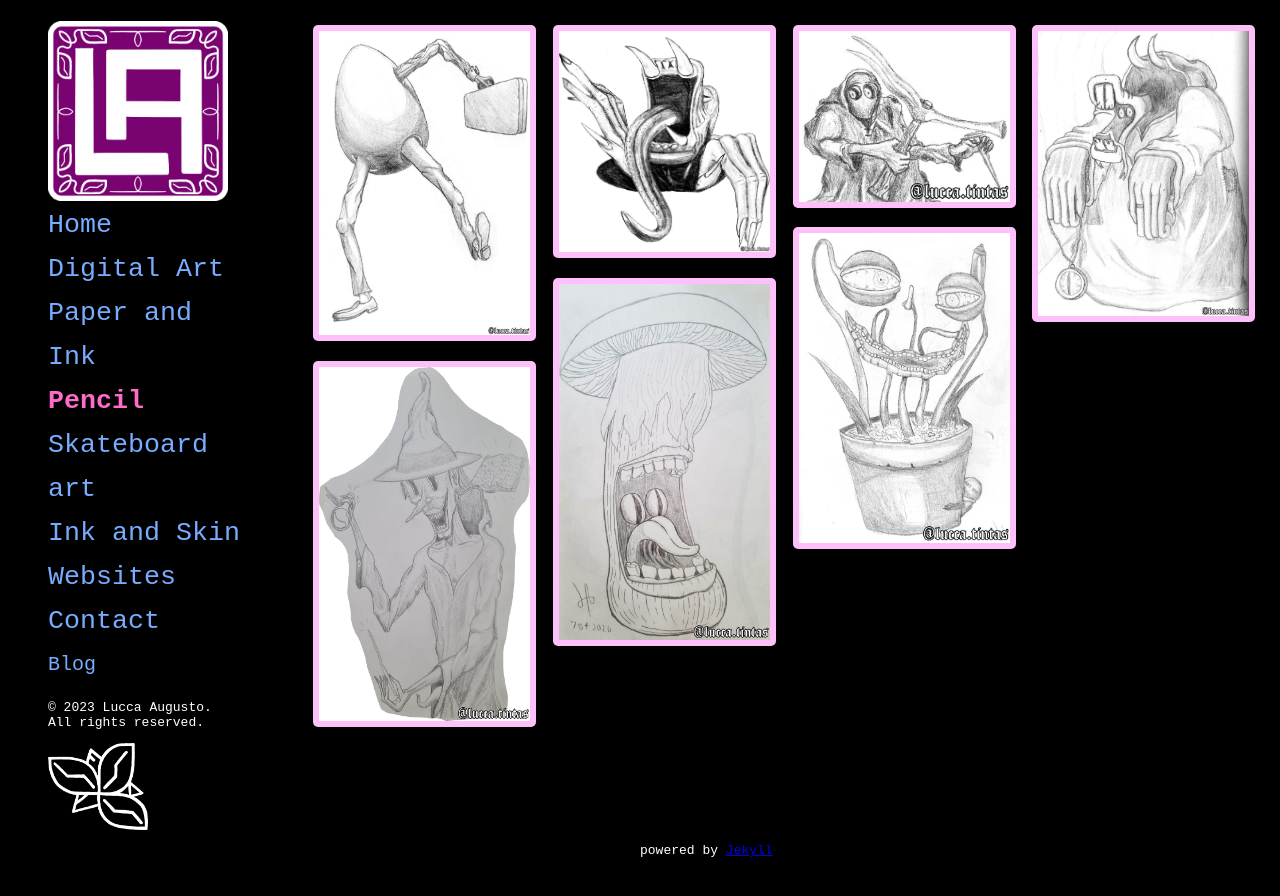
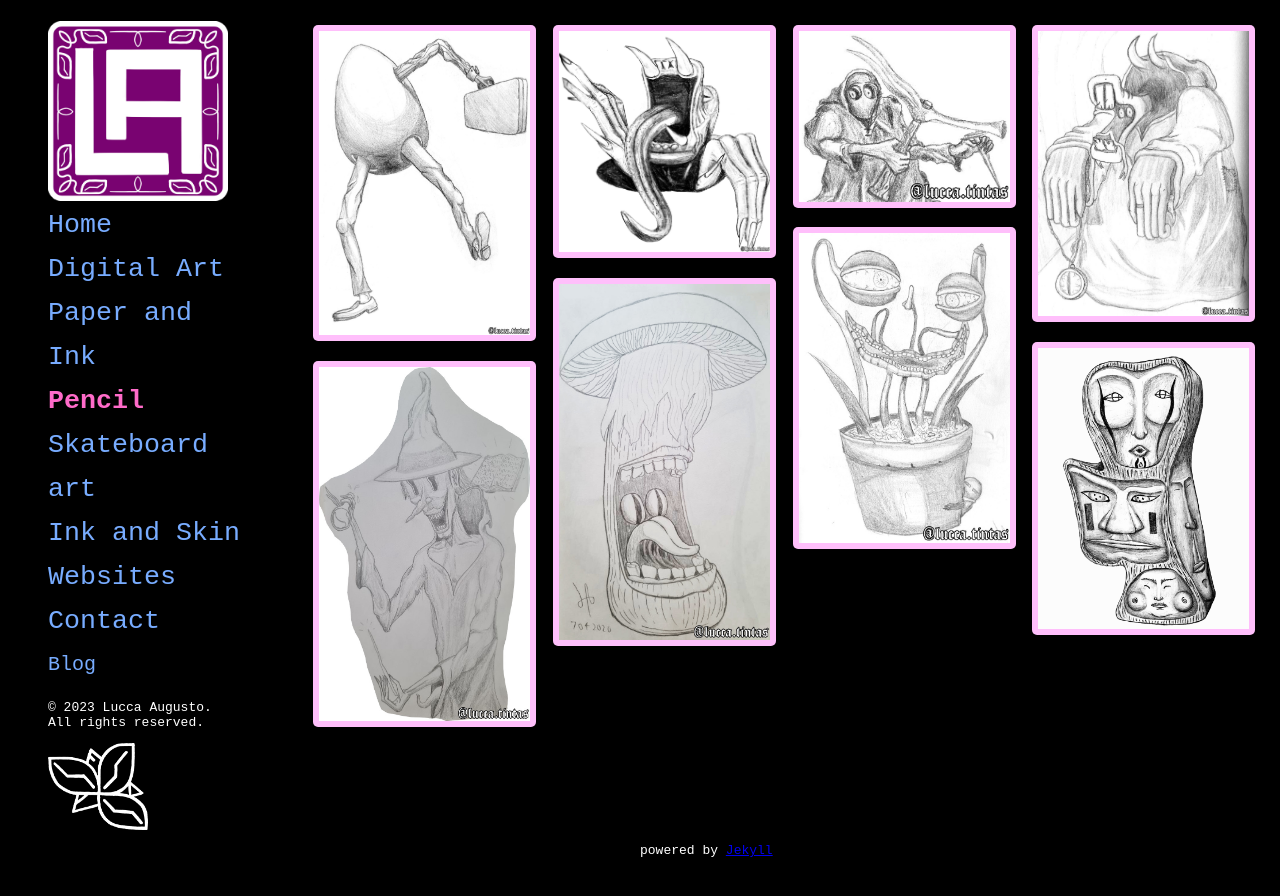
Before and after one commit to luccaugusto/porfolio, a Jekyll site: the page built from pencil.html, in a window 1280 px wide. Shown: the top 896 px of the page. Built offline with Jekyll 4.4.1, drawn with Linux system fonts in a browser that asks for light colours.

Commit message:
add totem and paraiso drawings

```diff
--- a/_data/paper-and-ink.yml
+++ b/_data/paper-and-ink.yml
@@ -33,3 +33,6 @@
 
 - nome: skull-flower.jpg
   link: /portfolio/paper-and-ink/skull-flower.jpg
+
+- nome: paraiso after life club
+  link: /portfolio/paper-and-ink/Paraiso_afterlife_club.jpg
--- a/_data/pencil.yml
+++ b/_data/pencil.yml
@@ -18,3 +18,6 @@
 
 - nome: mago.jpg
   link: /portfolio/pencil/mago.jpg
+
+- nome: totem.jpg
+  link: /portfolio/pencil/totem.jpg
```
Also changed, not shown: portfolio/paper-and-ink/Paraiso_afterlife_club.jpg (added), portfolio/pencil/totem.jpg (added).
